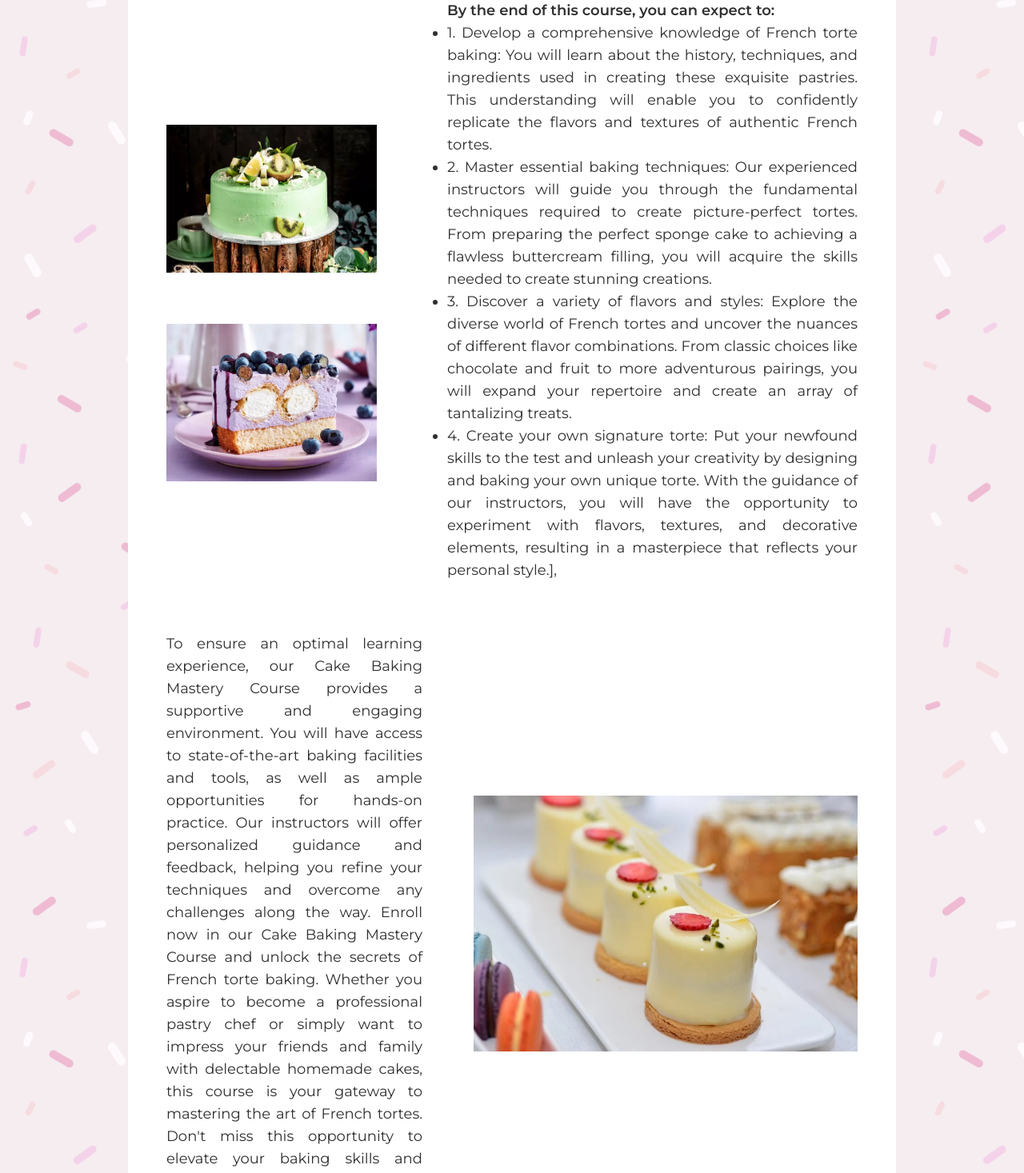
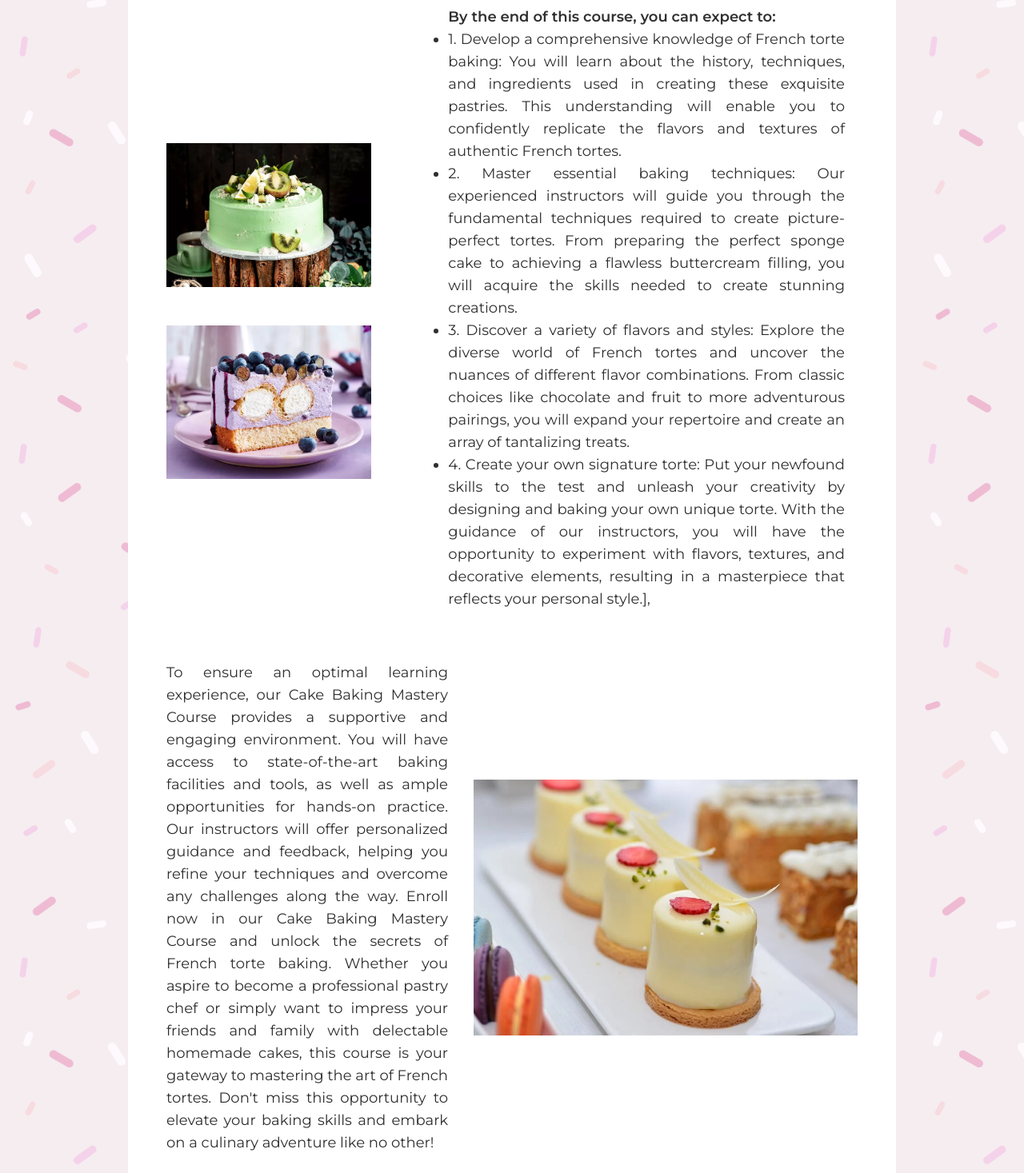
Before and after one commit to Pizzaboi87/pastry-shop-website, a React (Vite) app: page /courses/baking in a window 1280 px wide. Shown: the part 1217-2684 px from the top of the page at 80% size. Built offline with nearby package versions, Linux system fonts and the light colour scheme.

Commit message:
changed style for course page

```diff
--- a/src/pages/CoursePage.jsx
+++ b/src/pages/CoursePage.jsx
@@ -33,9 +33,9 @@ const CoursePage = () => {
 	}
 
 	return (
-		<div className="mt-56 w-full flex flex-col items-center">
-			<div className="w-[75%] bg-white rounded-xl p-12 flex flex-col">
-				<h1 className="text-4xl text-center text-text font-[500] mb-8">
+		<div className="md:mt-56 mt-36 w-full flex flex-col items-center">
+			<div className="xl:w-[75%] w-full bg-white rounded-xl xl:p-12 md:p-8 p-4">
+				<h1 className="xl:text-[3rem] text-[2rem] text-center text-text font-[500] mb-8">
 					{course.title}
 				</h1>
 				{course.longDetails &&
@@ -44,21 +44,21 @@ const CoursePage = () => {
 							return (
 								<div
 									key={index}
-									className="flex items-center justify-center gap-16 mb-8"
+									className="flex md:flex-row flex-col items-center justify-center xl:gap-16 mb-8"
 								>
-									<span className="flex flex-col gap-16">
+									<span className="flex flex-col gap-8 xl:gap-12">
 										<img
 											src={images[index]}
 											alt="course-picture"
-											className="w-[30rem]"
+											className="md:w-[30rem] w-full"
 										/>
 										<img
 											src={images[index + 2]}
 											alt="course-picture"
-											className="w-[30rem]"
+											className="md:w-[30rem] w-full mb-6"
 										/>
 									</span>
-									<ul className="list-disc pl-6 mb-8 w-[60rem]">
+									<ul className="list-disc pl-4 xl:mb-8 xl:w-[60rem] w-full ml-4 pr-4">
 										{detail.map((item, itemIndex) => (
 											<li
 												key={itemIndex}
@@ -76,16 +76,16 @@ const CoursePage = () => {
 							return (
 								<div
 									key={index}
-									className="flex items-center justify-center gap-16"
+									className="xl:flex md:flex-row-reverse flex-col items-center justify-center text-justify mb-8"
 								>
-									<p className="text-text text-lg text-justify font-[400] mb-8">
-										{detail}
-									</p>
 									<img
 										src={images[index]}
 										alt="course-picture"
-										className="w-[30rem] mb-8"
+										className="md:w-[30rem] w-full mb-8 float-right ml-8"
 									/>
+									<p className="text-text text-lg font-[400] mb-8 inline">
+										{detail}
+									</p>
 								</div>
 							);
 						}
```
